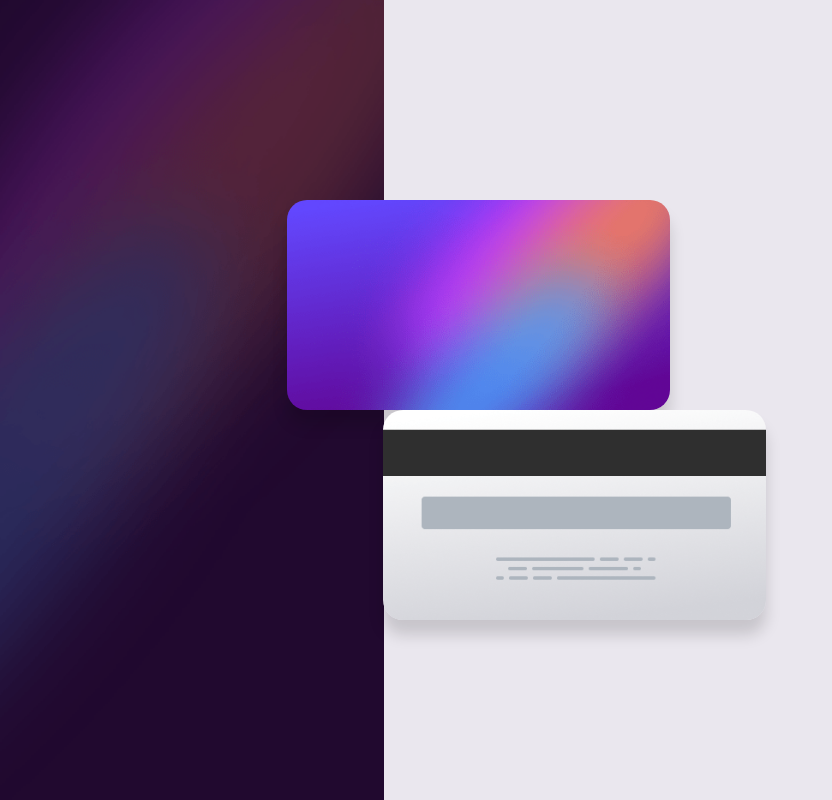
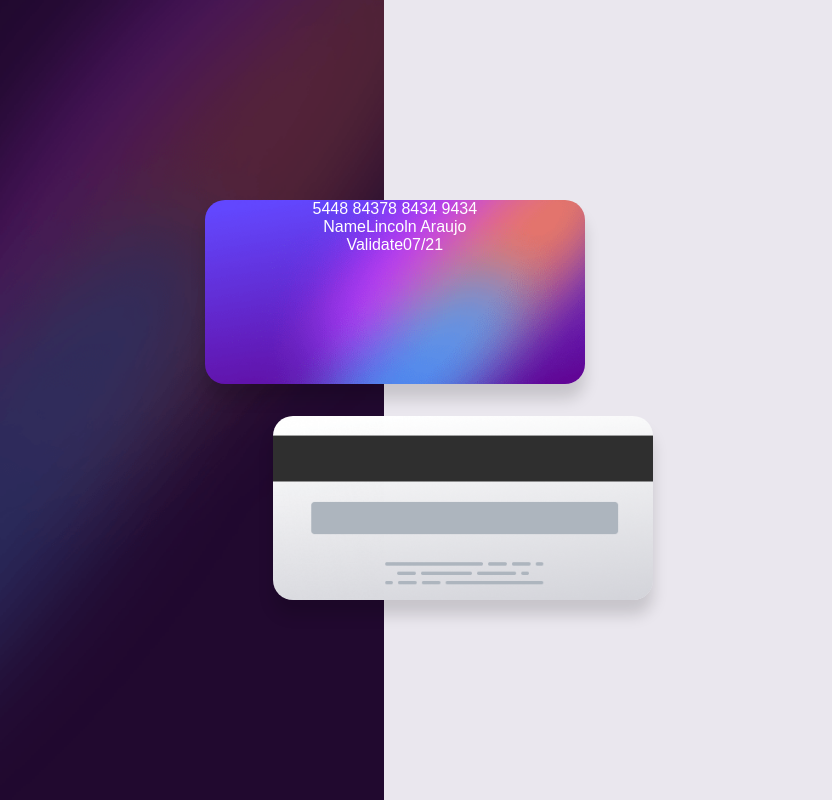
Before and after one commit to Lincoln-Araujo/Interactive-card-details-form, a React (Create React App) app: page / in a window 1280 px wide. Shown: the whole page, without its empty margins (0-832 px from the left). Built offline with nearby package versions, Linux system fonts and the light colour scheme.

Commit message:
adding card info

```diff
--- a/src/App.js
+++ b/src/App.js
@@ -1,12 +1,16 @@
+import Card from './components/Card';
 
 function App() {
+
   return (
-    <div className="color-bar">
-      <div className='container'>
-        <img className="card" id="front-card" alt="" src={require('./images/bg-card-front.png')}/>
-        <img className="card" id="back-card" alt="" src={require('./images/bg-card-back.png')}/>
-      </div>
+
+    <div className='color-bar'>
+
+      <Card/>
+
     </div>
+
+
   );
 }
 
--- /dev/null
+++ b/src/components/Card.css
@@ -0,0 +1,30 @@
+.container {
+    height: 50%;
+    display:flex;
+    flex-direction: column;
+    justify-content: space-around;
+    position: absolute;
+    left: 16%;
+}
+
+.card {
+    height: 350px;
+    width: 380px;
+    position: absolute;
+    box-shadow: 0px 15px 15px rgba(0, 0, 0, 0.15);
+    border-radius: 20px;
+}
+
+#front-card {
+    background-image: url("/src/images/bg-card-front.png");
+    background-size: cover;
+    position: relative;
+}
+
+#back-card {
+    background-image: url("/src/images/bg-card-back.png");
+    background-size: cover;
+    position: relative;
+    margin-top: 32px;
+    left: 18%;
+}
--- /dev/null
+++ b/src/components/Card.jsx
@@ -0,0 +1,47 @@
+import React from "react";
+import './Card.css';
+
+export default props =>  {
+    return (
+        <div className="container">
+
+
+
+                <div
+                    className="card"
+                    id="front-card"
+                    alt="front-card"
+                    >
+
+                    <div className="flag">
+                        <div className="flag-image"></div>
+                    </div>
+
+                    <div className="card-number">
+                        <span className="text">5448 84378 8434 9434</span>
+                    </div>
+
+                    <div className="card-info">
+                        <div className="card-info-name">
+                            <span className="title">Name</span>
+                            <span className="text small">Lincoln Araujo</span>
+                        </div>
+
+                        <div className="card-info-date">
+                            <span className="title">Validate</span>
+                            <span className="text small">07/21</span>
+                        </div>
+                    </div>
+                </div>
+
+                <div
+                    className="card"
+                    id="back-card"
+                    alt="back-card">
+
+                </div>
+
+
+        </div>
+    )
+}
--- a/src/index.css
+++ b/src/index.css
@@ -24,27 +24,3 @@ html {
   align-items: center;
   text-align: center;
 }
-
-.container {
-  height: 50%;
-  display:flex;
-  flex-direction: column;
-  justify-content: space-around;
-}
-
-.card {
-  height: 210px;
-  position: absolute;
-  box-shadow: 0px 15px 15px rgba(0, 0, 0, 0.15);
-  border-radius: 20px;
-}
-
-#front-card {
-  left: 75%;
-  position: relative;
-}
-
-#back-card {
-  left: 100%;
-  position: relative;
-}
```
